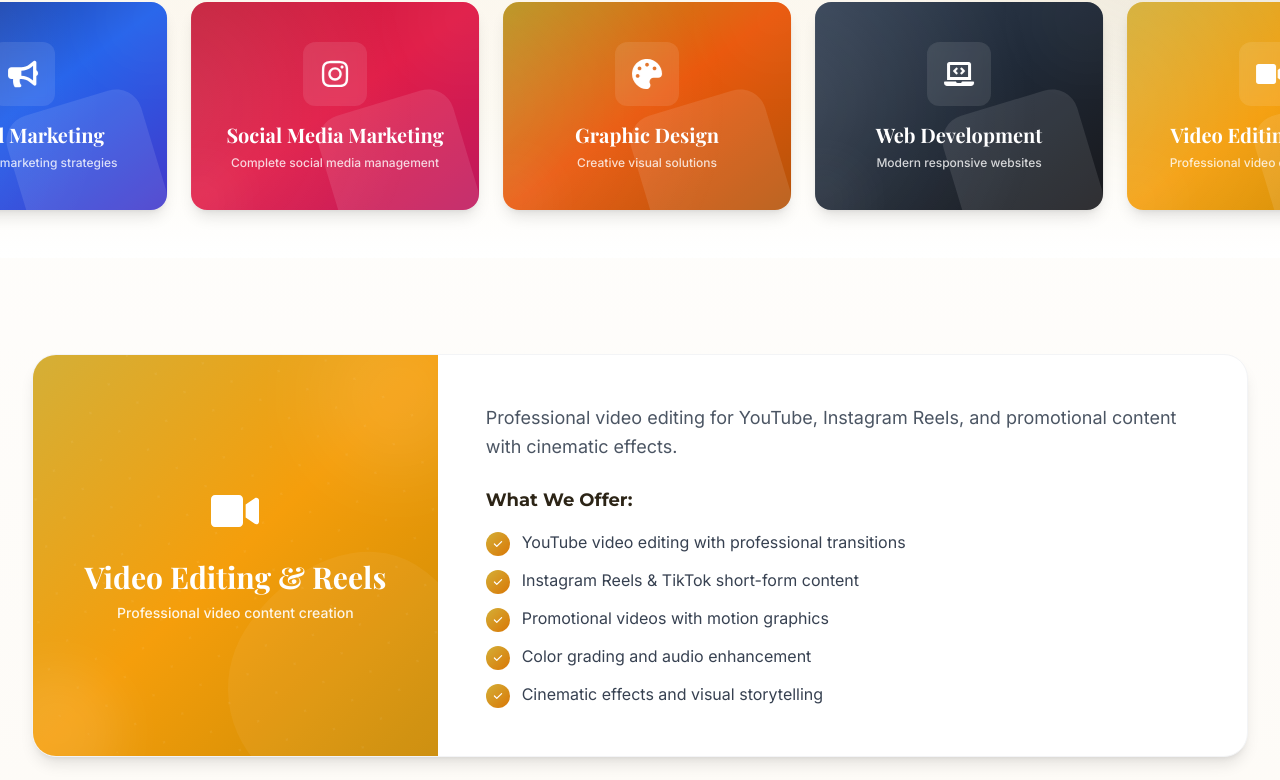
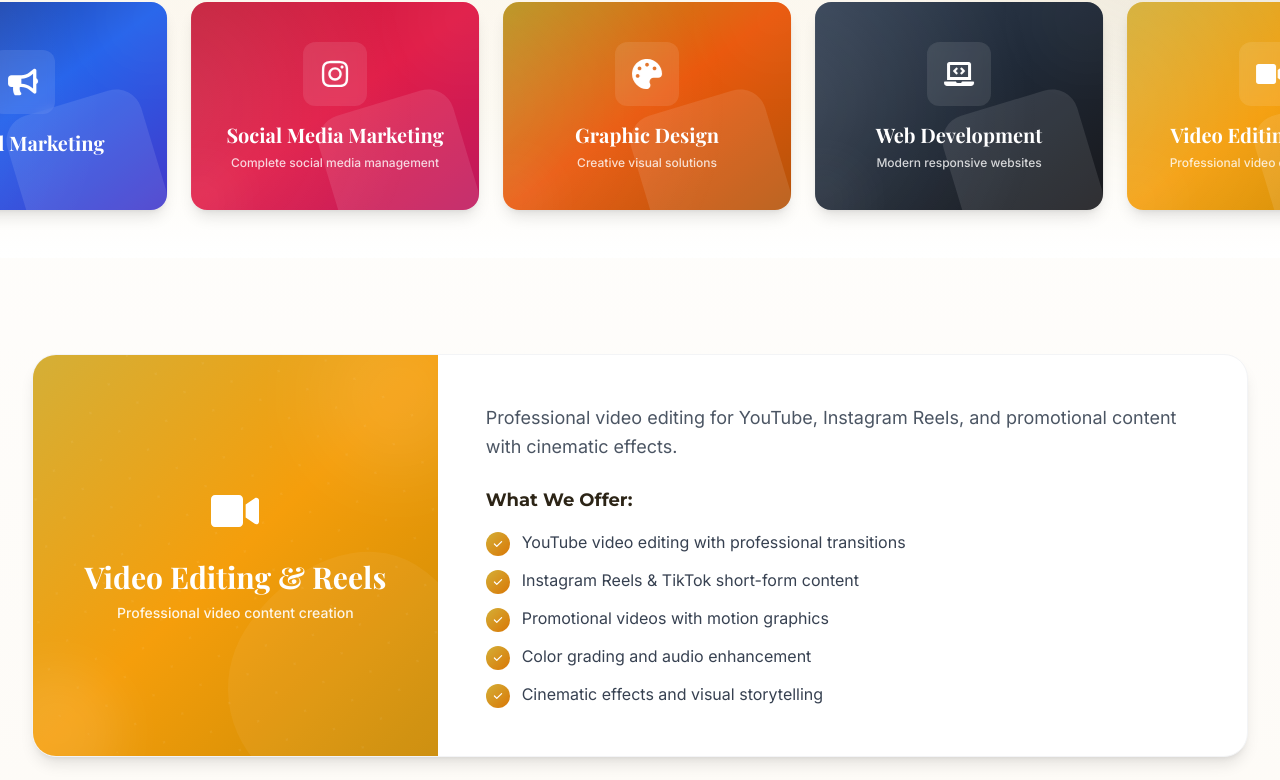
Before and after one commit to abhayraj2705/Landing-page-1, a React (Vite) app: page / in a window 1280 px wide. Shown: the part 1237-2017 px from the top of the page. Built offline with nearby package versions, Linux system fonts and the light colour scheme.

Commit message:
update 1

```diff
--- a/src/components/Services.jsx
+++ b/src/components/Services.jsx
@@ -28,7 +28,7 @@ const Services = () => {
     {
       icon: <FaBullhorn className="text-5xl" />,
       title: 'Digital Marketing',
-      shortDesc: 'Data-driven marketing strategies',
+      shortDesc: '',
       description: 'Complete online marketing solutions to increase reach, leads, and sales',
       gradient: 'from-accent-blue via-blue-600 to-indigo-700',
       iconBg: 'from-accent-blue to-blue-700',
```
